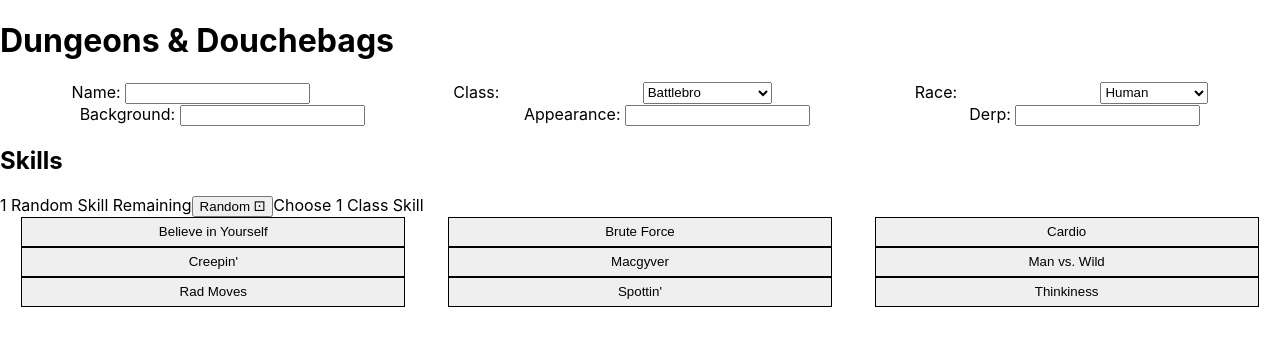
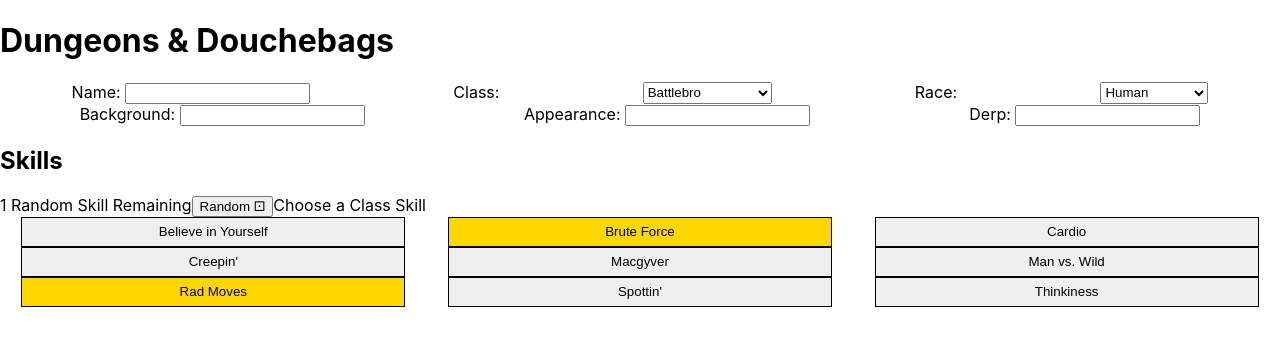
Before and after one commit to ntomsho/PlotPoints-CharGen, a React (Create React App) app: page /dndb in a window 1280 px wide. Shown: the top 346 px of the page. Built offline with nearby package versions, Linux system fonts and the light colour scheme; a web font is replaced by a local one.

Commit message:
Finalize skills logic

```diff
--- a/src/App.css
+++ b/src/App.css
@@ -31,8 +31,14 @@
   width: 30%;
   border: 1px solid black;
   cursor: pointer;
+  outline: none;
+}
+
+.skill-button.class-skill {
+  background: gold;
 }
 
 .skill-button.selected {
-  background: gold;
+  border: 2px solid black;
+  text-decoration: underline;
 }
--- a/src/dndbags/Dndb.jsx
+++ b/src/dndbags/Dndb.jsx
@@ -7,7 +7,7 @@ class Dndb extends React.Component {
         super(props);
         this.state = {
             name: "",
-            cClass: "",
+            cClass: "Battlebro",
             race: "Human",
             background: "",
             appearance: "",
@@ -23,7 +23,9 @@ class Dndb extends React.Component {
     }
 
     updateState(key, val) {
-        this.setState({ key: val });
+        let newState = Object.assign({}, this.state);
+        newState[key] = val;
+        this.setState(newState);
     };
 
     render() {
--- a/src/dndbags/skills.jsx
+++ b/src/dndbags/skills.jsx
@@ -3,48 +3,61 @@ import { CLASS_SKILLS, SKILLS } from '../dndb-tables';
 import SkillButton from './skill_button';
 
 export default function Skills(props) {
-    const [classSkills, setClassSkills] = useState([]);
-    const [skillSet, setSkillSet] = useState([]);
-    const [numClassSkills, setNumClassSkills] = useState(1);
-    const [numRegSkills, setNumRegSkills] = useState(props.race === "Human" ? 1 : 0);
-
-    useEffect(() => {
-        if (props.cClass) setClassSkills(CLASS_SKILLS[props.cClass]);
-    }, [props.cClass]);
-
-    useEffect(() => {
-        if (props.trainedSkills) setSkillSet(props.trainedSkills);
-    }, [props.trainedSkills]);
+    const classSkills = CLASS_SKILLS[props.cClass];
+    const skillSet = props.trainedSkills;
+    const maxRegSkills = props.race === "Human" ? 1 : 0;
+    let numClassSkills = 0;
+    let numRegSkills = 0;
+    skillSet.forEach(skill => {
+        if (classSkills.includes(skill)) {
+            numClassSkills == 0 ? numClassSkills++ : numRegSkills++;
+        } else {
+            numRegSkills++;
+        }
+    })
 
     function remainingClassSkills() {
-        if (numClassSkills > 0) {
+        if (numClassSkills === 0) {
             return (
-                <span>Choose {numClassSkills} Class Skill</span>
+                <span>Choose a Class Skill</span>
             )
         }
     }
 
     function remainingSkills() {
-        if (numRegSkills > 0) {
+        if (numRegSkills < maxRegSkills) {
             return (
                 <>
-                <span>{numRegSkills} Random Skill{numRegSkills > 1 ? "s" : ""} Remaining</span>
+                <span>{maxRegSkills} Random Skill{numRegSkills > 1 ? "s" : ""} Remaining</span>
                 <button>Random ⚀</button>
                 </>
             )
         }
     }
 
-    function selectSkill(skill, inClass, selected) {
+    function selectSkill(skill) {
         let newSkillSet = props.trainedSkills;
+        const inClass = classSkills.includes(skill);
+        const selected = skillSet.includes(skill);
+
         if (selected) {
-            inClass ? setNumClassSkills(numClassSkills + 1) : setNumRegSkills(numRegSkills + 1);
+            if (inClass && numClassSkills < 2) {
+                numClassSkills--;
+            } else {
+                numRegSkills--;
+            }
             newSkillSet.splice(newSkillSet.indexOf(skill), 1);
             props.updateState('trainedSkills', newSkillSet);
         } else {
-            inClass ? setNumClassSkills(numClassSkills - 1) : setNumRegSkills(numRegSkills - 1);
-            newSkillSet.push(skill);
-            props.updateState('trainedSkills', newSkillSet);
+            if (inClass && numClassSkills === 0) {
+                numClassSkills++;
+                newSkillSet.push(skill);
+                props.updateState('trainedSkills', newSkillSet);
+            } else if (numRegSkills < maxRegSkills) {
+                numRegSkills++;
+                newSkillSet.push(skill);
+                props.updateState('trainedSkills', newSkillSet);
+            }
         }
     }
 
```
